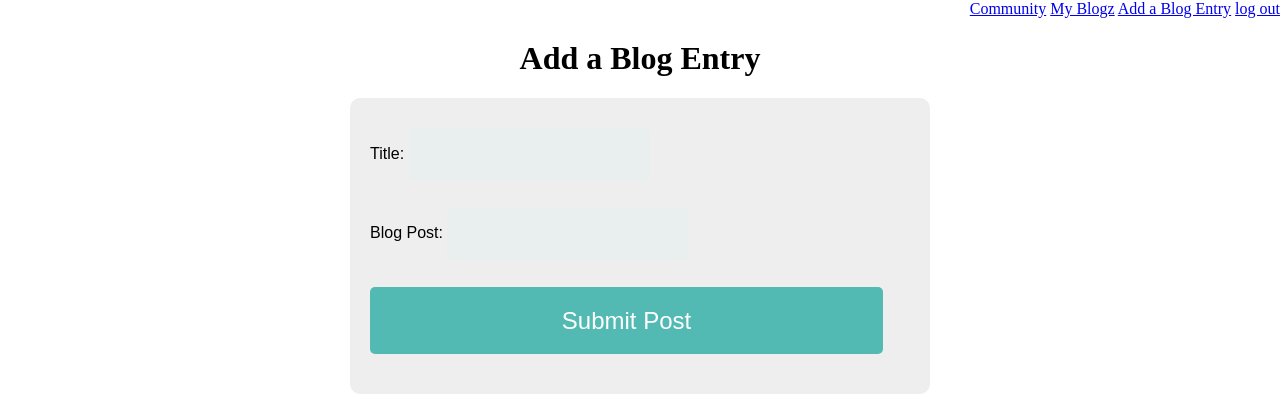
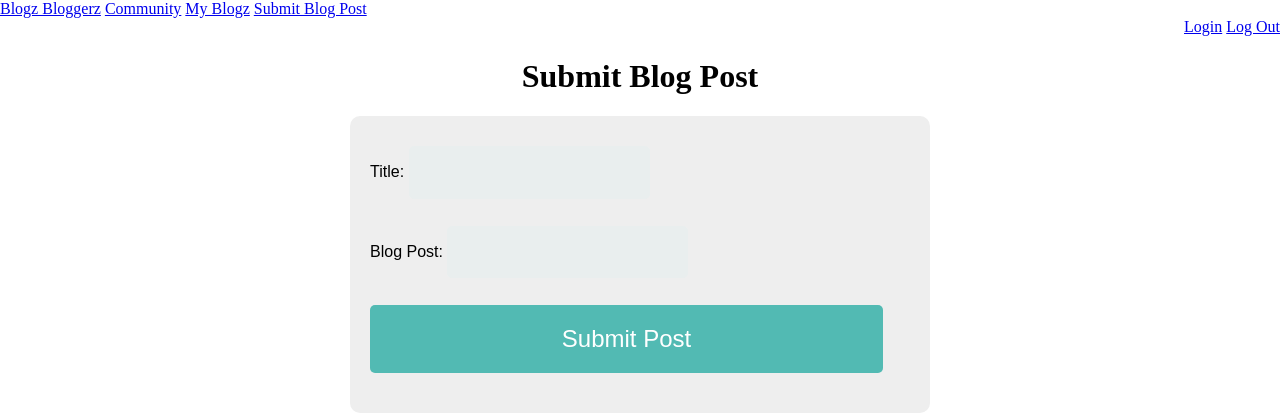
Before and after one commit to Witness327/blogz, a Flask app: page /newpost in a window 1280 px wide. Shown: the top 420 px of the page. Run offline with Flask 2, Linux system fonts and the light colour scheme; the visitor is signed in with stand-in values (Sample User, id 1); data comes from the database, SQL or seed files in the repository; data that the repository does not hold is empty; some libraries are stand-ins or nearby versions.

Commit message:
Added more to nav bar and linked templates to each nav link

```diff
--- a/main.py
+++ b/main.py
@@ -117,8 +117,18 @@ def home():
 
 @app.route('/users', methods=['POST', 'GET'])
 def users():
+    owner = User.query.filter_by(email=session['email']).first()
     blog_posts = User.query.all()
-    return render_template('singleusers.html', blog_posts=blog_posts)
+    return render_template('singleusers.html',owner=owner, blog_posts=blog_posts)
+
+@app.route('/usersblogs', methods=['POST', 'GET'])
+def usersblogs():
+    owner = User.query.filter_by(email=session['email']).first()
+    if request.method == 'GET':
+        postid = request.args.get('id')
+        blog_posts = Blog.query.get(postid)
+        blog_post = Blog.query.filter_by(owner=owner).all()
+        return render_template('mainpage.html', owner=owner, postid=postid, usersblogs=blog_posts, blog_post=blog_post)
 
 # @app.route('/home', methods=['POST', 'GET'])
 # def home():
--- a/templates/base.html
+++ b/templates/base.html
@@ -72,17 +72,20 @@ button[type="submit"] {
         </style>
     </head>
 <body>
-
-    <div style="text-align: right;">
+<div>
+    <nav style="text-align: left;">
+        <a href='/users'>Blogz Bloggerz</a>
         <a href='/home'>Community</a>
         <a href='/'>My Blogz</a>
-        <a href='/newpost'>Add a Blog Entry</a>
-        <a href='/logout'>log out</a>
-    </div>
-    <div>
+        <a href='/newpost'>Submit Blog Post</a>
 
-    </div>
+    </nav>
 
+    <nav style="text-align: right;">
+        <a href='/login'>Login</a>
+        <a href='/logout'>Log Out</a>
+    </nav>
+</div>
 
     {% with messages = get_flashed_messages(with_categories=True) %}
 
--- a/templates/newpost.html
+++ b/templates/newpost.html
@@ -2,7 +2,7 @@
 
 {% block content %}
 
-<h1 style="text-align: center;">Add a Blog Entry</h1>
+<h1 style="text-align: center;">Submit Blog Post</h1>
     <form method='POST'>
         <label>
             Title:
@@ -15,8 +15,8 @@
             </label>
 
 
+        <button type="submit">Submit Post</button>
 
-        <button type="submit">Submit Post</button>
 
     </form>
 
--- a/templates/singleusers.html
+++ b/templates/singleusers.html
@@ -7,12 +7,12 @@
 
 
 
-    <h1 style="text-align: left;">Blog Users</h1>
+    <h1 style="text-align: left;">Bloggerz</h1>
 
     <ul style=" list-style-type: none; text-align: left;">
         {% for user in blog_posts %}
 
-        <li style="font-weight: bold;"><a href="/users?id={{ user.id }}">{{ user.email }}</a>
+        <li style="font-weight: bold;"><a href="/usersblogs?id={{ user.email }}">{{ user.email }}</a>
 
 
         {% endfor %}
```
Also changed, not shown: templates/usersblogs.html (added, +26 -0 lines).
